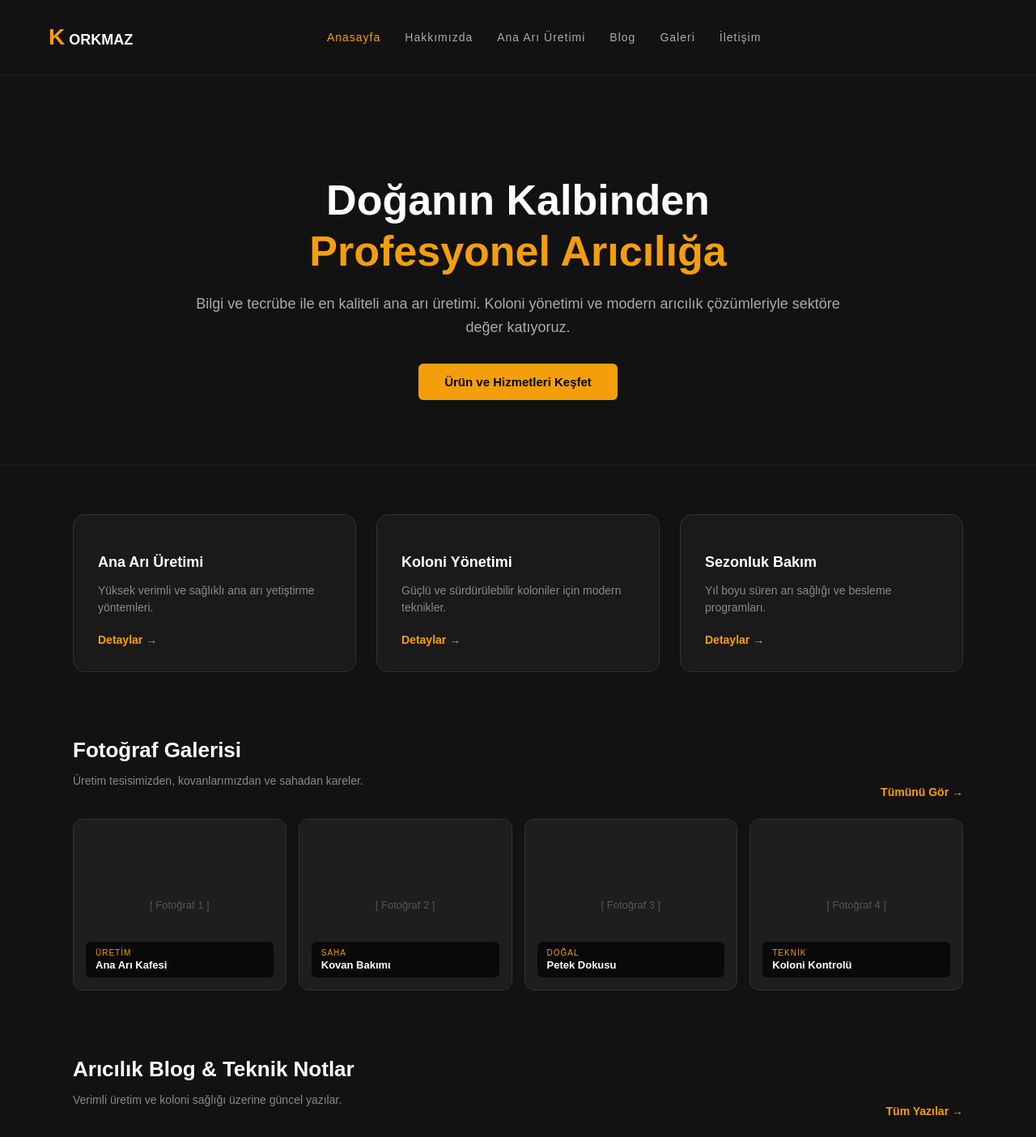
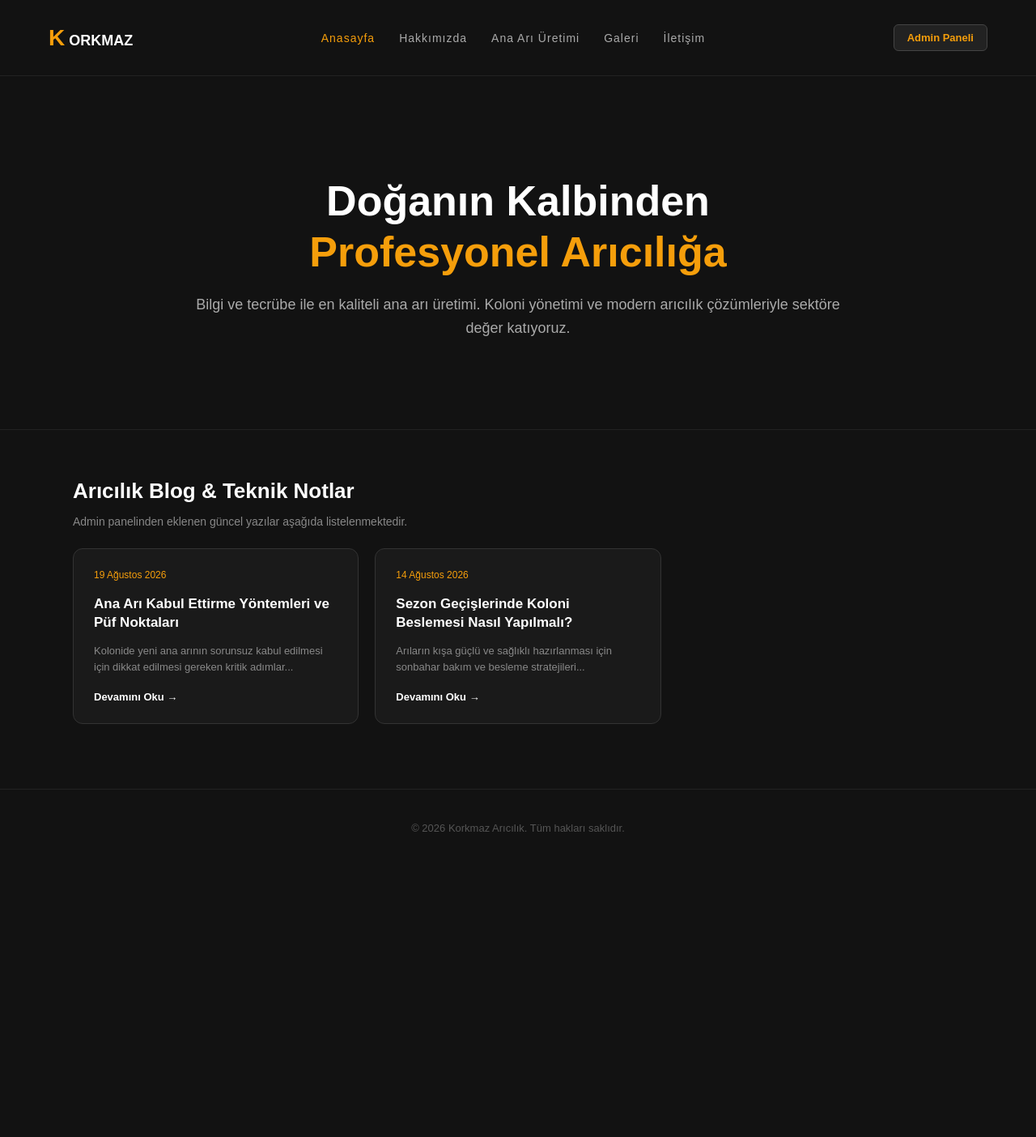
Before and after one commit to caglarkorkmazx-commits/korkmaz-aricilik, a Next.js app: page / in a window 1280 px wide. Shown: the top 1404 px of the page at 81% size. After the commit the page ends 1070 px from the top, so only its background shows below. Built offline with nearby package versions, Linux system fonts and the light colour scheme.

Commit message:
Update page.js

```diff
--- a/app/page.js
+++ b/app/page.js
@@ -1,24 +1,41 @@
+'use client'
+import { useState, useEffect } from 'react'
+
 export default function Home() {
+  const [blogs, setBlogs] = useState([
+    { date: '19 Ağustos 2026', title: 'Ana Arı Kabul Ettirme Yöntemleri ve Püf Noktaları', excerpt: 'Kolonide yeni ana arının sorunsuz kabul edilmesi için dikkat edilmesi gereken kritik adımlar...' },
+    { date: '14 Ağustos 2026', title: 'Sezon Geçişlerinde Koloni Beslemesi Nasıl Yapılmalı?', excerpt: 'Arıların kışa güçlü ve sağlıklı hazırlanması için sonbahar bakım ve besleme stratejileri...' }
+  ])
+
+  useEffect(() => {
+    const savedBlogs = JSON.parse(localStorage.getItem('korkmaz_blogs'))
+    if (savedBlogs && savedBlogs.length > 0) {
+      setBlogs(prev => [...savedBlogs, ...prev])
+    }
+  }, [])
+
   return (
     <div style={{ backgroundColor: '#121212', color: '#ffffff', minHeight: '100vh', fontFamily: 'sans-serif' }}>
 
-      {/* Header Alanı */}
+      {/* Header */}
       <header style={{ padding: '30px 60px', display: 'flex', alignItems: 'center', justifyContent: 'space-between', borderBottom: '1px solid #222' }}>
         <div style={{ fontSize: '28px', fontWeight: 'bold', color: '#f59e0b', cursor: 'pointer' }}>
           K<span style={{color: '#fff', fontSize: '18px', marginLeft: '5px'}}>ORKMAZ</span>
         </div>
 
         <nav style={{ display: 'flex', gap: '30px', fontSize: '14px', letterSpacing: '1px' }}>
-          {['Anasayfa', 'Hakkımızda', 'Ana Arı Üretimi', 'Blog', 'Galeri', 'İletişim'].map((item) => (
+          {['Anasayfa', 'Hakkımızda', 'Ana Arı Üretimi', 'Galeri', 'İletişim'].map((item) => (
             <span key={item} style={{ cursor: 'pointer', transition: '0.3s', color: item === 'Anasayfa' ? '#f59e0b' : '#aaa' }}>
               {item}
             </span>
           ))}
         </nav>
-        <div style={{ width: '40px' }}></div>
+        <a href="/admin" style={{ backgroundColor: '#222', border: '1px solid #444', color: '#f59e0b', padding: '8px 16px', borderRadius: '6px', fontSize: '13px', textDecoration: 'none', fontWeight: '600' }}>
+          Admin Paneli
+        </a>
       </header>
 
-      {/* Hero / Ana Karşılama Alanı */}
+      {/* Hero */}
       <section style={{ padding: '80px 20px', textAlign: 'center', borderBottom: '1px solid #222' }}>
         <div style={{ maxWidth: '800px', margin: '0 auto' }}>
           <h1 style={{ fontSize: '52px', fontWeight: '800', marginBottom: '20px', lineHeight: '1.2' }}>
@@ -27,73 +44,18 @@ export default function Home() {
           <p style={{ fontSize: '18px', color: '#aaa', marginBottom: '30px', lineHeight: '1.6' }}>
             Bilgi ve tecrübe ile en kaliteli ana arı üretimi. Koloni yönetimi ve modern arıcılık çözümleriyle sektöre değer katıyoruz.
           </p>
-          <button style={{ backgroundColor: '#f59e0b', color: '#000', padding: '14px 32px', border: 'none', borderRadius: '6px', fontWeight: 'bold', cursor: 'pointer', fontSize: '15px' }}>
-            Ürün ve Hizmetleri Keşfet
-          </button>
         </div>
       </section>
 
-      {/* 3'lü Bilgi Kartları */}
-      <section style={{ maxWidth: '1100px', margin: '60px auto', display: 'grid', gridTemplateColumns: 'repeat(3, 1fr)', gap: '25px', padding: '0 20px' }}>
-        {[
-          { title: 'Ana Arı Üretimi', desc: 'Yüksek verimli ve sağlıklı ana arı yetiştirme yöntemleri.' },
-          { title: 'Koloni Yönetimi', desc: 'Güçlü ve sürdürülebilir koloniler için modern teknikler.' },
-          { title: 'Sezonluk Bakım', desc: 'Yıl boyu süren arı sağlığı ve besleme programları.' }
-        ].map((card, i) => (
-          <div key={i} style={{ backgroundColor: '#1a1a1a', padding: '30px', borderRadius: '15px', border: '1px solid #333' }}>
-            <h3 style={{ marginBottom: '12px', fontSize: '18px' }}>{card.title}</h3>
-            <p style={{ color: '#888', fontSize: '14px', marginBottom: '20px', lineHeight: '1.5' }}>{card.desc}</p>
-            <span style={{ color: '#f59e0b', cursor: 'pointer', fontSize: '14px', fontWeight: '600' }}>Detaylar &rarr;</span>
-          </div>
-        ))}
-      </section>
-
-      {/* GALERİ BÖLÜMÜ */}
+      {/* Bloglar */}
       <section style={{ maxWidth: '1100px', margin: '60px auto', padding: '0 20px' }}>
-        <div style={{ display: 'flex', justifyContent: 'space-between', alignItems: 'flex-end', marginBottom: '25px' }}>
-          <div>
-            <h2 style={{ fontSize: '26px', fontWeight: 'bold', marginBottom: '8px' }}>Fotoğraf Galerisi</h2>
-            <p style={{ color: '#888', fontSize: '14px' }}>Üretim tesisimizden, kovanlarımızdan ve sahadan kareler.</p>
-          </div>
-          <span style={{ color: '#f59e0b', cursor: 'pointer', fontSize: '14px', fontWeight: 'bold' }}>Tümünü Gör &rarr;</span>
-        </div>
-
-        <div style={{ display: 'grid', gridTemplateColumns: 'repeat(4, 1fr)', gap: '15px' }}>
-          {[
-            { title: 'Ana Arı Kafesi', tag: 'Üretim' },
-            { title: 'Kovan Bakımı', tag: 'Saha' },
-            { title: 'Petek Dokusu', tag: 'Doğal' },
-            { title: 'Koloni Kontrolü', tag: 'Teknik' }
-          ].map((photo, index) => (
-            <div key={index} style={{ backgroundColor: '#1a1a1a', border: '1px solid #333', borderRadius: '12px', height: '180px', display: 'flex', flexDirection: 'column', justifyContent: 'flex-end', padding: '15px', position: 'relative', overflow: 'hidden' }}>
-              <div style={{ position: 'absolute', top: 0, left: 0, width: '100%', height: '100%', backgroundColor: '#1e1e1e', zIndex: 0, display: 'flex', alignItems: 'center', justifyContent: 'center', color: '#555', fontSize: '13px' }}>
-                [ Fotoğraf {index + 1} ]
-              </div>
-              <div style={{ position: 'relative', zIndex: 1, background: 'rgba(0,0,0,0.7)', padding: '8px 12px', borderRadius: '6px' }}>
-                <span style={{ fontSize: '10px', color: '#f59e0b', textTransform: 'uppercase', letterSpacing: '1px', display: 'block', marginBottom: '2px' }}>{photo.tag}</span>
-                <h4 style={{ fontSize: '13px', color: '#fff', margin: 0 }}>{photo.title}</h4>
-              </div>
-            </div>
-          ))}
-        </div>
-      </section>
-
-      {/* BLOG & TEKNİK NOTLAR BÖLÜMÜ */}
-      <section style={{ maxWidth: '1100px', margin: '60px auto', padding: '0 20px' }}>
-        <div style={{ display: 'flex', justifyContent: 'space-between', alignItems: 'flex-end', marginBottom: '25px' }}>
-          <div>
-            <h2 style={{ fontSize: '26px', fontWeight: 'bold', marginBottom: '8px' }}>Arıcılık Blog & Teknik Notlar</h2>
-            <p style={{ color: '#888', fontSize: '14px' }}>Verimli üretim ve koloni sağlığı üzerine güncel yazılar.</p>
-          </div>
-          <span style={{ color: '#f59e0b', cursor: 'pointer', fontSize: '14px', fontWeight: 'bold' }}>Tüm Yazılar &rarr;</span>
+        <div style={{ marginBottom: '25px' }}>
+          <h2 style={{ fontSize: '26px', fontWeight: 'bold', marginBottom: '8px' }}>Arıcılık Blog & Teknik Notlar</h2>
+          <p style={{ color: '#888', fontSize: '14px' }}>Admin panelinden eklenen güncel yazılar aşağıda listelenmektedir.</p>
         </div>
 
         <div style={{ display: 'grid', gridTemplateColumns: 'repeat(3, 1fr)', gap: '20px' }}>
-          {[
-            { date: '19 Ağustos 2026', title: 'Ana Arı Kabul Ettirme Yöntemleri ve Püf Noktaları', excerpt: 'Kolonide yeni ana arının sorunsuz kabul edilmesi için dikkat edilmesi gereken kritik adımlar...' },
-            { date: '14 Ağustos 2026', title: 'Sezon Geçişlerinde Koloni Beslemesi Nasıl Yapılmalı?', excerpt: 'Arıların kışa güçlü ve sağlıklı hazırlanması için sonbahar bakım ve besleme stratejileri...' },
-            { date: '10 Ağustos 2026', title: 'Modern Arıcılıkta Kovan Yerleşimi ve Çevre Seçimi', excerpt: 'Doğru merada konumlandırılan kovanların bal verimine ve koloni gelişimine doğrudan etkileri...' }
-          ].map((blog, i) => (
+          {blogs.map((blog, i) => (
             <div key={i} style={{ backgroundColor: '#1a1a1a', border: '1px solid #333', padding: '25px', borderRadius: '12px', display: 'flex', flexDirection: 'column', justifyContent: 'space-between' }}>
               <div>
                 <span style={{ fontSize: '12px', color: '#f59e0b', display: 'block', marginBottom: '10px' }}>{blog.date}</span>
```
